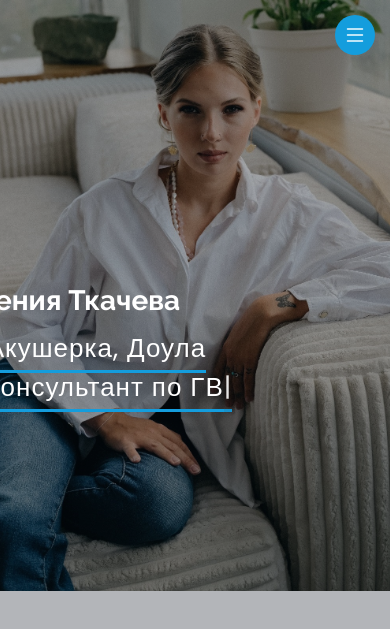
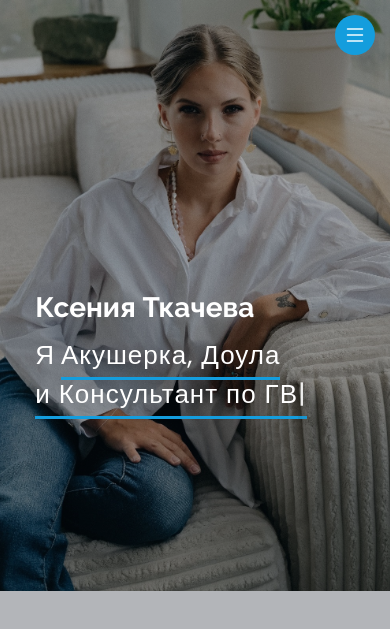
Before and after one commit to Teslajke/Kseniya-Bot-Landing, a plain HTML site: page index.html in a window 390 px wide. Shown: the top 629 px of the page. Drawn offline with nearby package versions, Linux system fonts and the light colour scheme.

Commit message:
fix margin

```diff
--- a/assets/css/style.css
+++ b/assets/css/style.css
@@ -1155,3 +1155,11 @@ section {
   border-radius: 20px;
   text-decoration: none;
 }
+
+@media (max-width: 768px) {
+  .hero-container {
+    margin-left: 0%;
+    margin-top: 52%;
+    padding-left: 0%;
+  }
+}
--- a/index.html
+++ b/index.html
@@ -121,9 +121,13 @@
       id="hero"
       class="d-flex flex-column justify-content-center align-items-center"
     >
-      <div class="hero-container" data-aos="fade-in">
-        <h1 style="margin-left: -28%; margin-top: 50%">Ксения Ткачева</h1>
-        <p style="margin-left: -28%">
+      <div
+        class="hero-container"
+        data-aos="fade-in"
+        style="margin-right: 5%; margin-bottom: 10%"
+      >
+        <h1 class="typed-h1">Ксения Ткачева</h1>
+        <p class="typed-p">
           Я
           <span
             class="typed"
```
